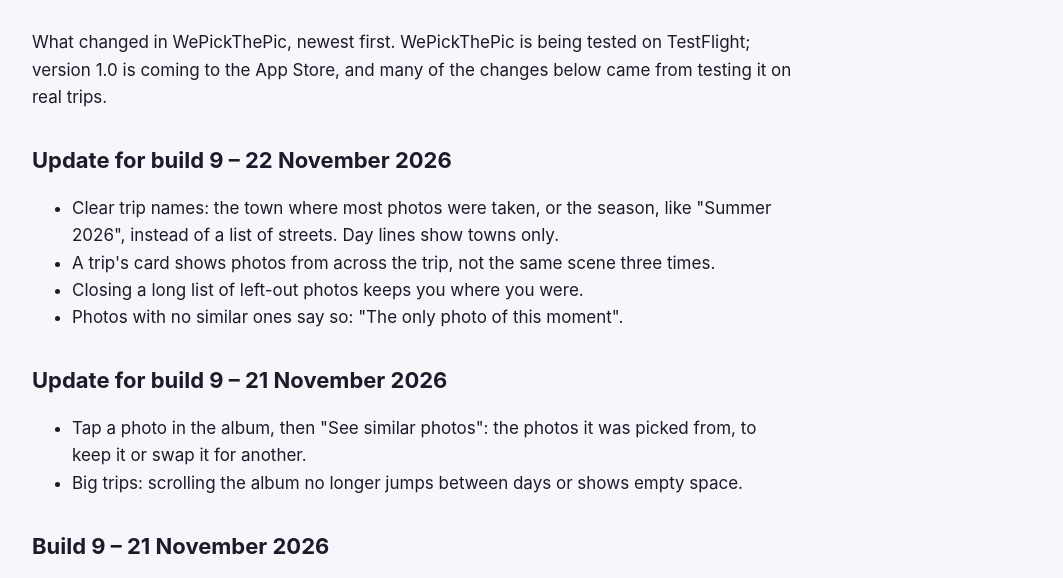
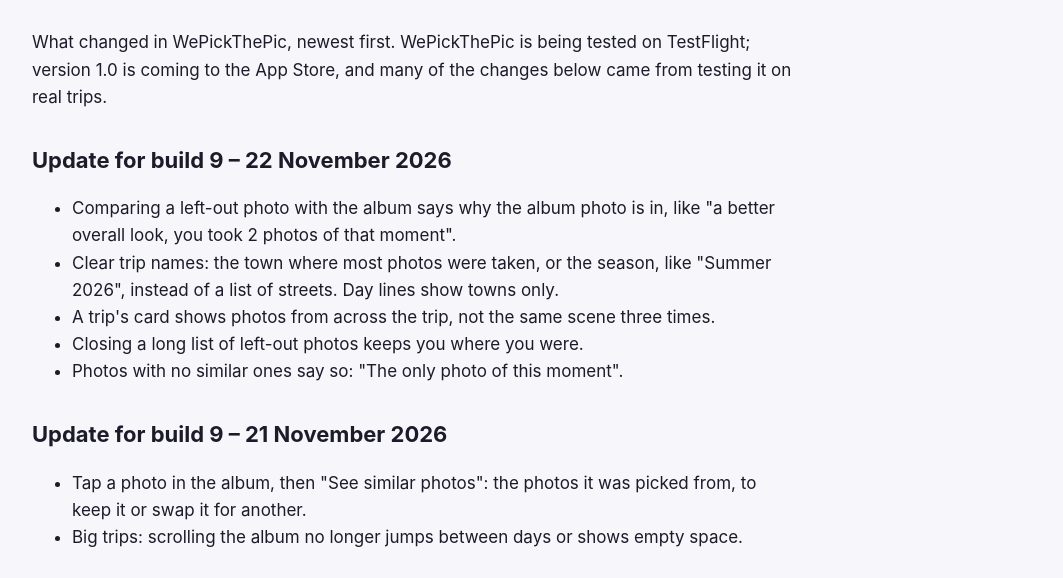
Before and after one commit to ssmartin/wepickthepic-website, a plain HTML site: page changes/index.html in a window 1280 px wide. Shown: the part 216-794 px from the top of the page, without its empty margins (108-1171 px from the left). Drawn offline with Linux system fonts and the light colour scheme.

Commit message:
What's new: compare explains why
Co-Authored-By: Claude Opus 5.5 <noreply@anthropic.com>

```diff
--- a/changes/index.html
+++ b/changes/index.html
@@ -42,6 +42,7 @@
         <p>What changed in WePickThePic, newest first. WePickThePic is being tested on TestFlight; version 1.0 is coming to the App Store, and many of the changes below came from testing it on real trips.</p>
         <h2>Update for build 9 – 22 November 2026</h2>
         <ul>
+          <li>Comparing a left-out photo with the album says why the album photo is in, like "a better overall look, you took 2 photos of that moment".</li>
           <li>Clear trip names: the town where most photos were taken, or the season, like "Summer 2026", instead of a list of streets. Day lines show towns only.</li>
           <li>A trip's card shows photos from across the trip, not the same scene three times.</li>
           <li>Closing a long list of left-out photos keeps you where you were.</li>
```
